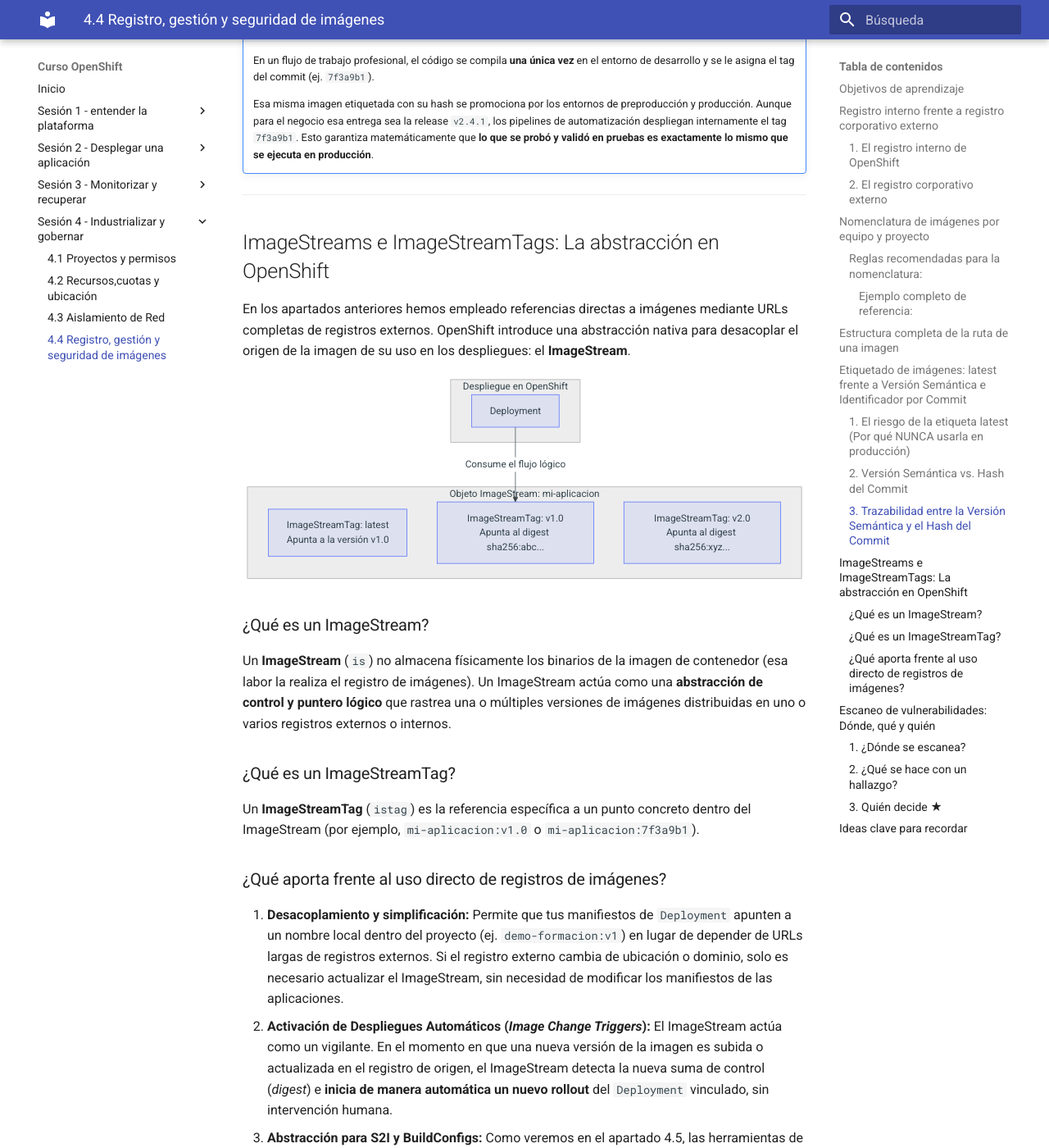
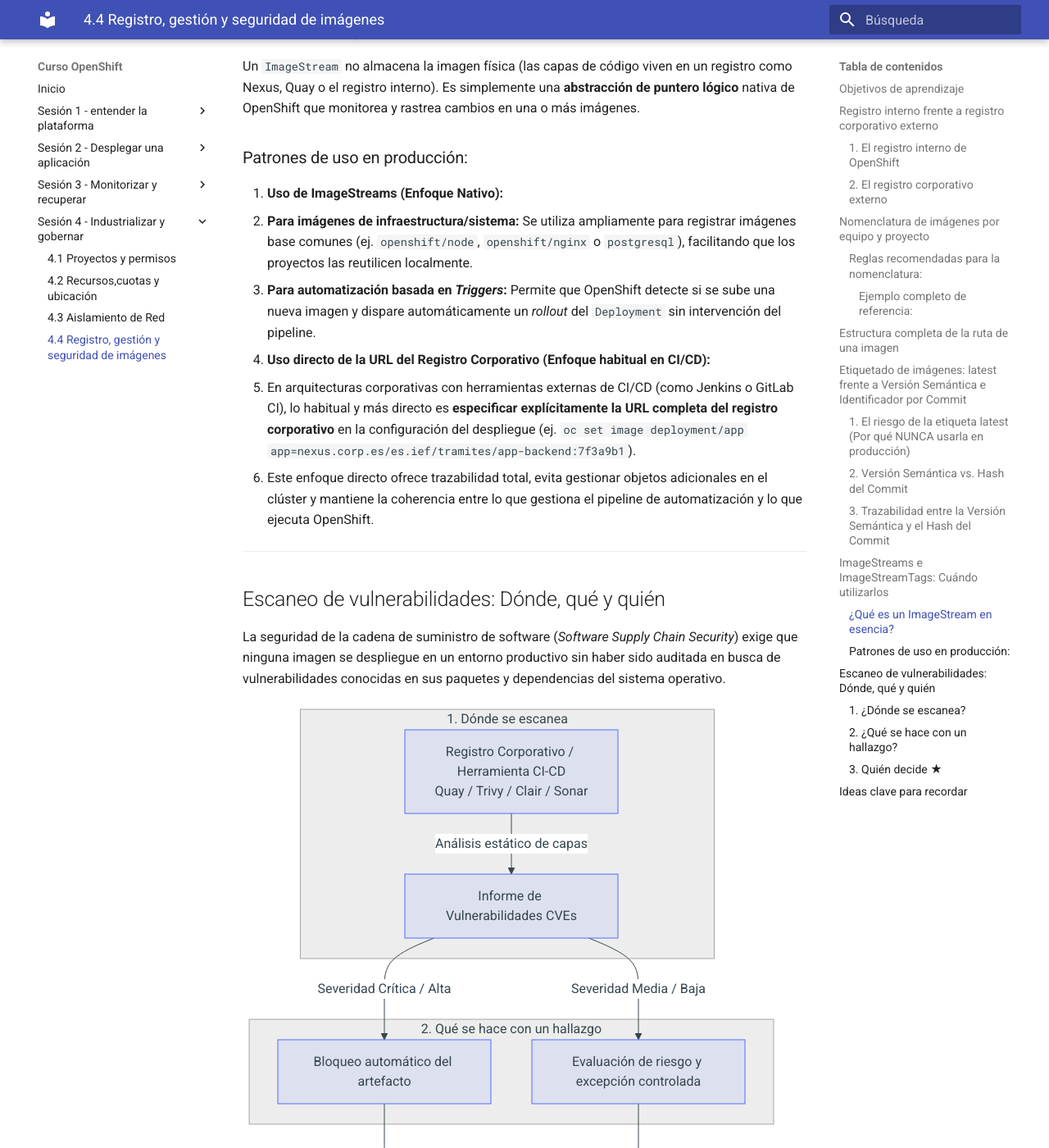
Before and after one commit to ieftraining/curso-openshift, an MkDocs documentation site: the page built from docs/sesion4/4.4 Registro, gestión y seguridad de imágenes.md, in a window 1280 px wide and 1400 px high, scrolled down 6318 px. Shown: the whole window at 82% size. Built offline with MkDocs 1.6.1 and Material for MkDocs 9.7.7, drawn with Linux system fonts in a browser that asks for light colours; some of the changed text lies outside the part shown.

Commit message:
Add files via upload

````diff
--- a/docs/sesion4/4.4 Registro, gestión y seguridad de imágenes.md
+++ b/docs/sesion4/4.4 Registro, gestión y seguridad de imágenes.md
@@ -7,7 +7,7 @@
 - Comprender la diferencia arquitectónica y operativa entre el registro interno de imágenes de OpenShift y un registro corporativo externo.
 - Diseñar e implementar una estrategia de nomenclatura y estructuración de imágenes por equipo, proyecto y aplicación.
 - Justificar por qué el etiquetado por commit (*sha256* o identificador de versión inmutable) es un requisito de producción indispensable frente al uso dinámico de la etiqueta `latest`.
-- Comprender el funcionamiento avanzado de los objetos **ImageStream** e **ImageStreamTag** como abstracciones de control sobre los repositorios de contenedores.
+- Entender el concepto de **ImageStream** e **ImageStreamTag** como abstracción nativa de OpenShift y reconocer cuándo se utiliza frente al uso directo de URLs de registro corporativo.
 - Entender el ciclo de vida del **escaneo de vulnerabilidades** en la plataforma: dónde se ejecuta, qué hacer ante un hallazgo crítico y quién asume la responsabilidad de la decisión final de despliegue.
 
 ---
@@ -32,7 +32,7 @@
 
 OpenShift incluye de serie un registro de contenedores altamente integrado (*Integrated Container Registry*) desplegado como un componente del propio clúster.
 
-- **Propósito principal:** Servir como repositorio ágil para los ciclos de desarrollo locales, compilaciones nativas (*BuildConfigs*, que estudiaremos en el apartado 4.5) y despliegues rápidos dentro del clúster.
+- **Propósito principal:** Servir como repositorio ágil para los ciclos de desarrollo locales, compilaciones nativas (*BuildConfigs*, que estudiaremos en el apartado 4.5) y almacenamiento de imágenes base del sistema (como `node`, `nginx` o `postgresql`).
 - **Integración nativa:** Se comunica de forma transparente con los objetos `ImageStream` y es accesible directamente por los servicios internos mediante rutas internas de Kubernetes sin necesidad de configurar credenciales externas complejas.
 - **Limitación operativa:** Aunque es plenamente válido para entornos de desarrollo y pruebas, en arquitecturas corporativas complejas suele requerir mecanismos adicionales de replicación si se comparten imágenes entre clústeres heterogéneos.
 
@@ -55,7 +55,7 @@
 flowchart LR
     A[Estructura Estándar de Nomenclatura] --> B[Dominio / Registro<br>nexus.corp.es]
     A --> C[Espacio / Equipo<br>es.ief/tributos]
-    A --> D[Aplicación / Servicio<br>motor-calculo-backend]
+    A --> D[Aplicación / Servicio<br>app-backend]
     A --> E[Versión Inmutable<br>7f3a9b1 / v2.4.1]
 ```
 
@@ -63,32 +63,34 @@
 
 1. **Dominio del Registro:** Identifica claramente la procedencia (ej. `registry.corp.internal` o `nexus-registry.corp.es`).
 2. **Espacio de nombres o equipo:** Delimita el departamento, proyecto o célula responsable (ej. `gobierno-digital`, `sanidad`, `es.ief/tributos`).
-3. **Nombre del componente:** Define de manera concisa el microservicio (ej. `gestor-tramites-frontend`, `motor-calculo-backend`).
+3. **Nombre del componente:** Define de manera concisa el microservicio (ej. `gestor-tramites-frontend`, `app-backend`).
 4. **Etiqueta o Tag:** Asigna la versión exacta o el identificador inmutable.
 
 #### Ejemplo completo de referencia:
 ```text
-registry.corp.internal/es.ief/vacaciones/vacaciones-backend:7f3a9b1
+registry.corp.internal/es.ief/tramites/app-backend:7f3a9b1
 ```
 
 ---
 
 ## Estructura completa de la ruta de una imagen
 
-Analizando la ruta completa de almacenamiento en el registro corporativo (`registry.corp.internal/es.ief/vacaciones/vacaciones-backend:7f3a9b1`), cada segmento cumple una función específica dentro del modelo de gobierno:
+Analizando la ruta completa de almacenamiento en el registro corporativo (`registry.corp.internal/es.ief/tramites/app-backend:7f3a9b1`), cada segmento cumple una función específica dentro del modelo de gobierno:
 
 ```mermaid
 flowchart TD
-    A[registry.corp.internal] -->|1. Servidor o URL del registro corporativo Nexus| B[es.ief/vacaciones]
-    B -->|2. Organización y proyecto organizativo| C[vacaciones-backend]
-    C -->|3. Microservicio o aplicación concreta| D[:7f3a9b1]
-    D -->|4. Versión inmutable basada en el commit de Git| E[Artefacto listo para desplegar en OpenShift]
+    subgraph Estructura de la Ruta
+        A[registry.corp.internal] -->|1. Servidor o URL del registro corporativo| B[es.ief/tramites]
+        B -->|2. Organización y proyecto organizativo| C[app-backend]
+        C -->|3. Microservicio o aplicación concreta| D[:7f3a9b1]
+        D -->|4. Versión inmutable basada en el commit| E[Artefacto listo para desplegar en OpenShift]
+    end
 ```
 
 1. **`registry.corp.internal`**: La dirección web o URL del servidor centralizado donde residen las imágenes de la organización.
-2. **`es.ief/vacaciones`**: La ruta o "carpeta lógica" dentro del registro. Indica que esta imagen pertenece a la organización IEF y, dentro de ella, al proyecto *vacaciones*.
-3. **`vacaciones-backend`**: El nombre del componente o microservicio que se está empaquetando.
-4. **`:7f3a9b1`**: La etiqueta (*tag*) o identificador único del commit de Git. Indica exactamente qué revisión congelada del código fuente contiene esta imagen.
+2. **`es.ief/tramites`**: La ruta o "carpeta lógica" dentro del registro. Indica que esta imagen pertenece a la organización IEF y, dentro de ella, al proyecto *tramites*.
+3. **`app-backend`**: El nombre del componente o microservicio que se está empaquetando.
+4. **`:7f3a9b1`**: La etiqueta (*tag*) o identificador único del commit de control de versiones. Indica exactamente qué revisión congelada del código fuente contiene esta imagen.
 
 ---
 
@@ -122,7 +124,7 @@
 | Concepto | Ejemplo | Propósito principal | ¿Quién lo utiliza? |
 | :--- | :--- | :--- | :--- |
 | **Versión Semántica (*SemVer*)** | `v1.2.0`, `v2.4.1` | **Identificación humana y de negocio.** Ayuda a los equipos, usuarios y documentación a saber qué versión o hito del software se ha publicado. | Personas, analistas y responsables de negocio. |
-| **Identificador por Commit / SHA** | `7f3a9b1`, `sha256:a1b2...` | **Garantía técnica e inmutabilidad.** Es el código único generado por Git o el motor de contenedores al compilar. Garantiza que **esa imagen es única y nadie la puede modificar**. | Servidores, pipelines de CI/CD y OpenShift. |
+| **Identificador por Commit / SHA** | `7f3a9b1`, `sha256:a1b2...` | **Garantía técnica e inmutabilidad.** Es el código único generado por el sistema de control de versiones al compilar. Garantiza que **esa imagen es única y nadie la puede modificar**. | Servidores, pipelines de CI/CD y OpenShift. |
 
 ```mermaid
 flowchart LR
@@ -139,14 +141,14 @@
 
 Para conectar la versión funcional (`v2.4.1`) con la etiqueta técnica inmutable (`7f3a9b1`) almacenada en el registro corporativo, las herramientas del ecosistema mantienen una trazabilidad bidireccional:
 
-- **En el sistema de control de versiones (GitLab):** El equipo crea una etiqueta de Git (*Git Tag*) `v2.4.1` sobre el commit exacto `7f3a9b1`. La ficha de la versión en GitLab vincula directamente la versión semántica con el identificador del commit.
-- **En los motores de CI/CD (Jenkins / Pipelines):** El registro de ejecución (*logs*) del pipeline documenta el proceso de construcción especificando que el commit `7f3a9b1` da lugar a la imagen `vacaciones-backend:7f3a9b1`.
+- **En el sistema de control de versiones:** El equipo crea una etiqueta (*Tag*) `v2.4.1` sobre el commit exacto `7f3a9b1`. La ficha de la versión vincula directamente la versión semántica con el identificador del commit.
+- **En los motores de CI/CD (Pipelines):** El registro de ejecución (*logs*) del pipeline documenta el proceso de construcción especificando que el commit `7f3a9b1` da lugar a la imagen `app-backend:7f3a9b1`.
 - **En el orquestador (OpenShift):** Al desplegar la aplicación mediante el identificador inmutable, la plataforma garantiza que se ejecuta exactamente el binario validado en el pipeline.
 
 ```mermaid
 flowchart LR
-    A[Git Tag: v2.4.1] -->|Apunta al commit| B[Git Commit: 7f3a9b1]
-    B -->|Pipeline CI compila e inyecta| C[Nexus Image Tag: :7f3a9b1]
+    A[Control de Versiones Tag: v2.4.1] -->|Apunta al commit| B[Commit: 7f3a9b1]
+    B -->|Pipeline CI compila e inyecta| C[Registro Image Tag: :7f3a9b1]
     C -->|Despliegue inmutable| D[OpenShift Deployment]
 ```
 
@@ -157,36 +159,36 @@
 
 ---
 
-## ImageStreams e ImageStreamTags: La abstracción en OpenShift
+## ImageStreams e ImageStreamTags: Cuándo utilizarlos
 
-En los apartados anteriores hemos empleado referencias directas a imágenes mediante URLs completas de registros externos. OpenShift introduce una abstracción nativa para desacoplar el origen de la imagen de su uso en los despliegues: el **ImageStream**.
+OpenShift introduce una abstracción propia de la plataforma denominada **ImageStream** (`is`) e **ImageStreamTag** (`istag`).
 
 ```mermaid
 flowchart TD
     subgraph Objeto ImageStream: mi-aplicacion
-        IST1[ImageStreamTag: latest<br>Apunta a la versión v1.0]
-        IST2[ImageStreamTag: v1.0<br>Apunta al digest sha256:abc...]
-        IST3[ImageStreamTag: v2.0<br>Apunta al digest sha256:xyz...]
+        IST1[ImageStreamTag: v1.0<br>Puntero al digest sha256:abc...]
+        IST2[ImageStreamTag: v2.0<br>Puntero al digest sha256:xyz...]
     end
 
-    subgraph Despliegue en OpenShift
-        D[Deployment] -->|Consume el flujo lógico| IST2
+    subgraph Consumo en OpenShift
+        D[Deployment] -->|Opción A: Puntero nativo| IST1
+        E[Deployment] -->|Opción B: URL explícita corporativa| R[Registro Externo Nexus / Quay]
     end
 ```
 
-### ¿Qué es un ImageStream?
+### ¿Qué es un ImageStream en esencia?
 
-Un **ImageStream** (`is`) no almacena físicamente los binarios de la imagen de contenedor (esa labor la realiza el registro de imágenes). Un ImageStream actúa como una **abstracción de control y puntero lógico** que rastrea una o múltiples versiones de imágenes distribuidas en uno o varios registros externos o internos.
+Un `ImageStream` no almacena la imagen física (las capas de código viven en un registro como Nexus, Quay o el registro interno). Es simplemente una **abstracción de puntero lógico** nativa de OpenShift que monitorea y rastrea cambios en una o más imágenes.
 
-### ¿Qué es un ImageStreamTag?
+### Patrones de uso en producción:
 
-Un **ImageStreamTag** (`istag`) es la referencia específica a un punto concreto dentro del ImageStream (por ejemplo, `mi-aplicacion:v1.0` o `mi-aplicacion:7f3a9b1`).
+1. **Uso de ImageStreams (Enfoque Nativo):**
+   - **Para imágenes de infraestructura/sistema:** Se utiliza ampliamente para registrar imágenes base comunes (ej. `openshift/node`, `openshift/nginx` o `postgresql`), facilitando que los proyectos las reutilicen localmente.
+   - **Para automatización basada en *Triggers*:** Permite que OpenShift detecte si se sube una nueva imagen y dispare automáticamente un *rollout* del `Deployment` sin intervención del pipeline.
 
-### ¿Qué aporta frente al uso directo de registros de imágenes?
-
-1. **Desacoplamiento y simplificación:** Permite que tus manifiestos de `Deployment` apunten a un nombre local dentro del proyecto (ej. `demo-formacion:v1`) en lugar de depender de URLs largas de registros externos. Si el registro externo cambia de ubicación o dominio, solo es necesario actualizar el ImageStream, sin necesidad de modificar los manifiestos de las aplicaciones.
-2. **Activación de Despliegues Automáticos (*Image Change Triggers*):** El ImageStream actúa como un vigilante. En el momento en que una nueva versión de la imagen es subida o actualizada en el registro de origen, el ImageStream detecta la nueva suma de control (*digest*) e **inicia de manera automática un nuevo rollout** del `Deployment` vinculado, sin intervención humana.
-3. **Abstracción para S2I y BuildConfigs:** Como veremos en el apartado 4.5, las herramientas de construcción nativas de OpenShift entregan sus artefactos directamente sobre un `ImageStreamTag`, simplificando la automatización de la integración continua.
+2. **Uso directo de la URL del Registro Corporativo (Enfoque habitual en CI/CD):**
+   - En arquitecturas corporativas con herramientas externas de CI/CD (como Jenkins o GitLab CI), lo habitual y más directo es **especificar explícitamente la URL completa del registro corporativo** en la configuración del despliegue (ej. `oc set image deployment/app app=nexus.corp.es/es.ief/tramites/app-backend:7f3a9b1`).
+   - Este enfoque directo ofrece trazabilidad total, evita gestionar objetos adicionales en el clúster y mantiene la coherencia entre lo que gestiona el pipeline de automatización y lo que ejecuta OpenShift.
 
 ---
 
@@ -214,7 +216,7 @@
 
 El escaneo de vulnerabilidades **nunca debe realizarse por primera vez dentro del clúster de producción**.
 
-- El lugar idóneo es el **registro corporativo externo** (como Red Hat Quay con Clair, o Harbor con Trivy) o **durante el pipeline de CI/CD** mediante herramientas de análisis estático.
+- El lugar idóneo es el **registro corporativo externo** (como Red Hat Quay con Clair, o Harbor con Trivy) o **durante el pipeline de CI/CD** mediante herramientas de análisis estático justo después del proceso de compilación y publicación de la imagen.
 - El escaneo analiza recursivamente cada capa del contenedor, identificando paquetes del sistema operativo (RPMs, paquetes Debian) y librerías de lenguajes de programación (Java, Node.js, Python, Go) que contengan vulnerabilidades públicas registradas en bases de datos CVE (*Common Vulnerabilities and Exposures*).
 
 ### 2. ¿Qué se hace con un hallazgo?
@@ -237,11 +239,11 @@
 ## Ideas clave para recordar
 
 !!! tip "Resumen"
-    - El **registro interno de OpenShift** facilita el desarrollo local y las construcciones nativas, mientras que los **registros corporativos externos** centralizan la gobernanza, firma y distribución de artefactos en producción.
+    - El **registro interno de OpenShift** facilita el desarrollo local y las imágenes base de sistema, mientras que los **registros corporativos externos** centralizan la gobernanza, firma y distribución de artefactos en producción.
     - Una nomenclatura de imágenes estructurada por dominio, equipo, proyecto y versión inmutable garantiza la trazabilidad en entornos compartidos.
     - **No hay contradicción entre la versión del software y el hash del commit**: la versión semántica (`v2.4.1`) sirve para que las personas identifiquen el hito de negocio, mientras que el hash (`7f3a9b1`) es el identificador técnico inmutable que usan la plataforma y los pipelines para asegurar que la imagen probada es exactamente la que se despliega.
-    - La trazabilidad entre ambas referencias se mantiene a través de las etiquetas de Git (*Git Tags*) y los registros de ejecución en los pipelines de CI/CD.
+    - La trazabilidad entre ambas referencias se mantiene a través de las etiquetas de control de versiones y los registros de ejecución en los pipelines de CI/CD.
     - **Nunca utilices la etiqueta `latest` en producción**: destruye el determinismo y hace imposibles las auditorías y los rollbacks fiables.
-    - Los **ImageStreams** son objetos nativos de OpenShift que abstraen las imágenes de contenedor, permitiendo desacoplar los despliegues de los registros externos y automatizar rollouts mediante *triggers*.
+    - Los **ImageStreams** son punteros lógicos nativos de OpenShift útiles para imágenes del sistema o flujos automáticos, aunque en pipelines corporativos de CI/CD es habitual operar directamente con las URLs del registro corporativo por trazabilidad y simplicidad.
     - El **escaneo de vulnerabilidades** debe integrarse de forma temprana en el registro o en el pipeline de CI/CD (*shift-left security*).
     - Ante hallazgos críticos de seguridad, la plataforma aplica bloqueos automáticos, y cualquier excepción o autorización temporal debe ser formalmente asumida por los responsables de seguridad y arquitectura.
````
Also changed, not shown: other parts of docs/sesion4/4.4 Registro, gestión y seguridad de imágenes.md (+2 -2 lines).
